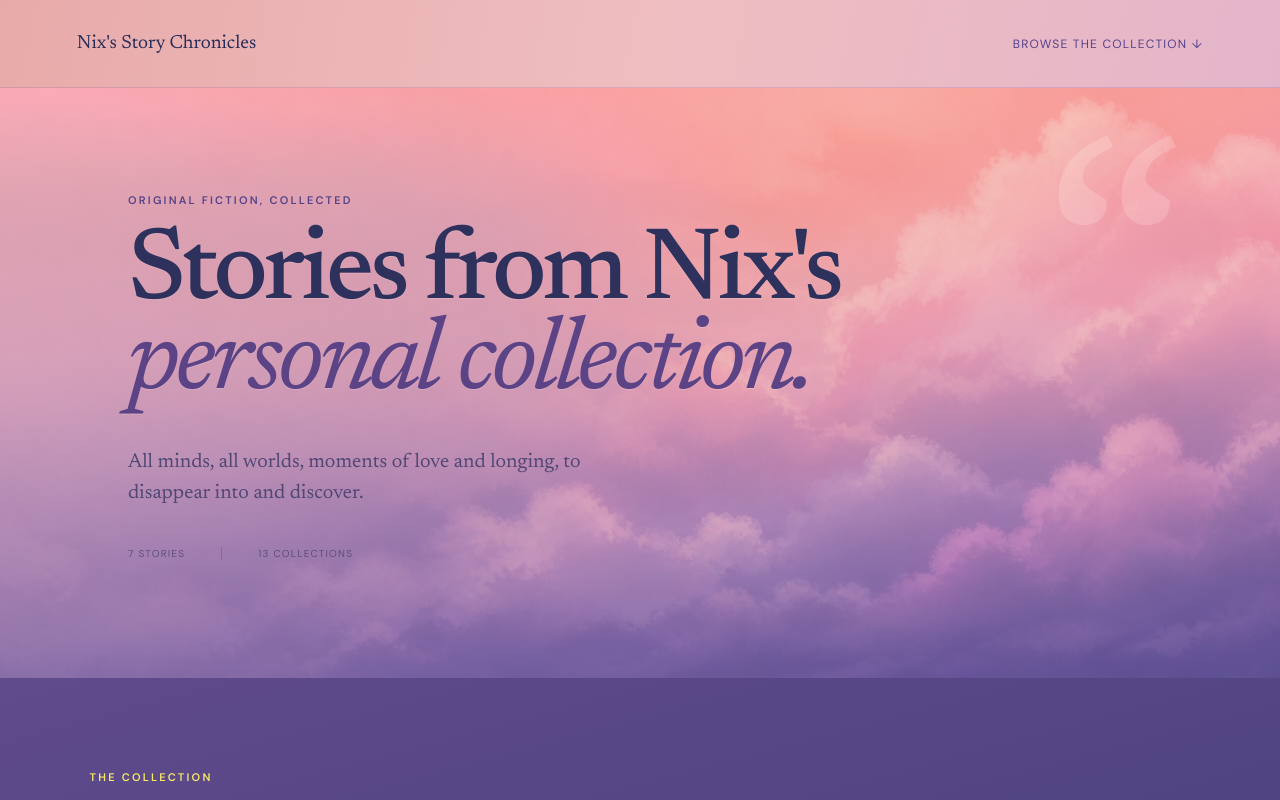
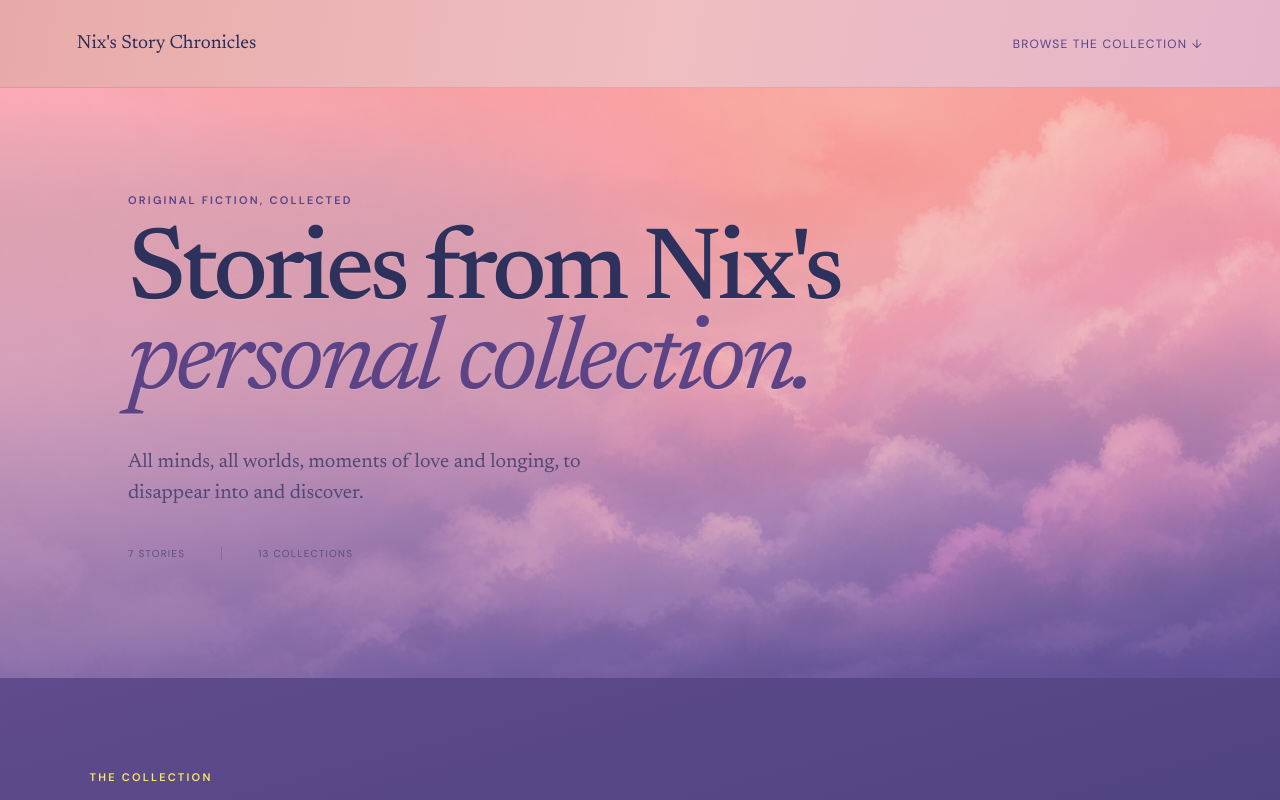
Before and after one commit to Radionoiz/story-app, a React (Vite) app: page / in a window 1280 px wide. Shown: the top 800 px of the page. Built offline with nearby package versions, Linux system fonts and the light colour scheme.

Commit message:
Remove hero decorative quote

```diff
--- a/src/styles.css
+++ b/src/styles.css
@@ -32,7 +32,6 @@ button { color: inherit; }
 .topbar a { color: var(--deep-violet); font-size: 12px; letter-spacing: .1em; text-transform: uppercase; text-decoration: none; }
 .hero { min-height: 590px; padding: 105px clamp(24px, 10vw, 160px) 112px; position: relative; overflow: hidden; background-color: #b98bae; background-image: url('/images/sunset-clouds.png'); background-size: cover; background-position: center 46%; }
 .hero::before { content: ''; position: absolute; inset: 0; background: linear-gradient(90deg, rgba(235, 181, 190, .18) 0%, rgba(221, 170, 190, .08) 39%, rgba(92, 68, 139, .03) 100%), linear-gradient(180deg, rgba(245, 204, 209, .08), rgba(68, 52, 120, .12)); z-index: 0; }
-.hero::after { content: '“'; position: absolute; right: 7%; top: 28px; color: rgba(255, 246, 240, .18); font: 360px/1 'Newsreader', serif; z-index: 0; }
 .hero > * { position: relative; z-index: 1; }
 .eyebrow { color: var(--deep-violet); font-size: 11px; font-weight: 600; text-transform: uppercase; letter-spacing: .2em; margin: 0 0 22px; }
 .hero h1 { font: 500 clamp(58px, 8vw, 112px)/.88 'Newsreader', serif; letter-spacing: -.045em; margin: 0; max-width: 950px; }
```
